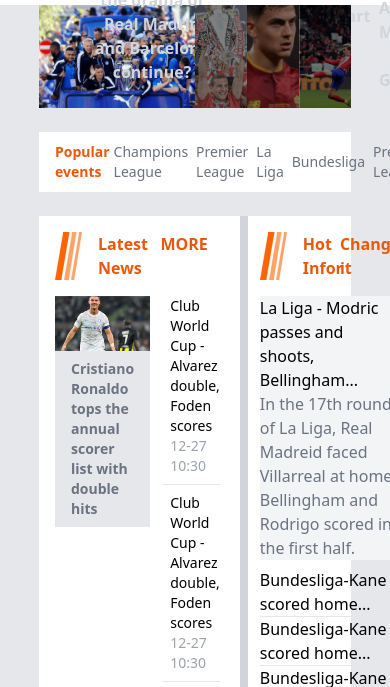
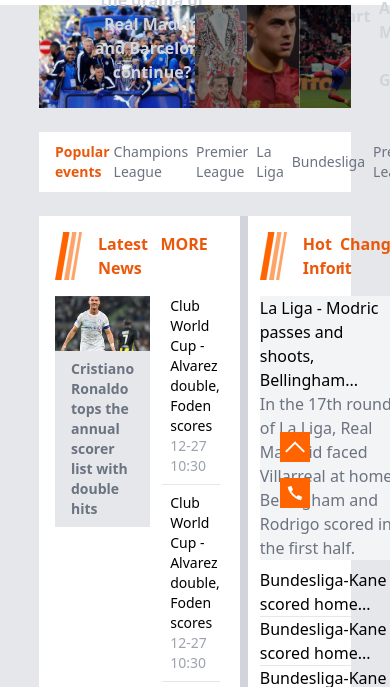
Before and after one commit to nngvankhanh/Football-Page, a plain HTML site: page index.html in a window 390 px wide. Shown: the part 147-834 px from the top of the page. Drawn offline with nearby package versions, Linux system fonts and the light colour scheme.

Commit message:
create icon move and phone

```diff
--- a/index.html
+++ b/index.html
@@ -70,6 +70,13 @@
         </div>
       </header>
     </div>
+
+<div class="relative">
+  <div class="fixed top-2/3 right-16">
+    <img class="m-4" src="asset\组 60.png" alt="" width="30px">
+    <img class="m-4" src="asset\组 61.png" alt="" width="30px">
+  </div>
+</div>
 
     <main class="container w-4/5 mx-auto">
       <div class="flex flex-row">
```
Also changed, not shown: asset/组 60.png (added), asset/组 61.png (added).
